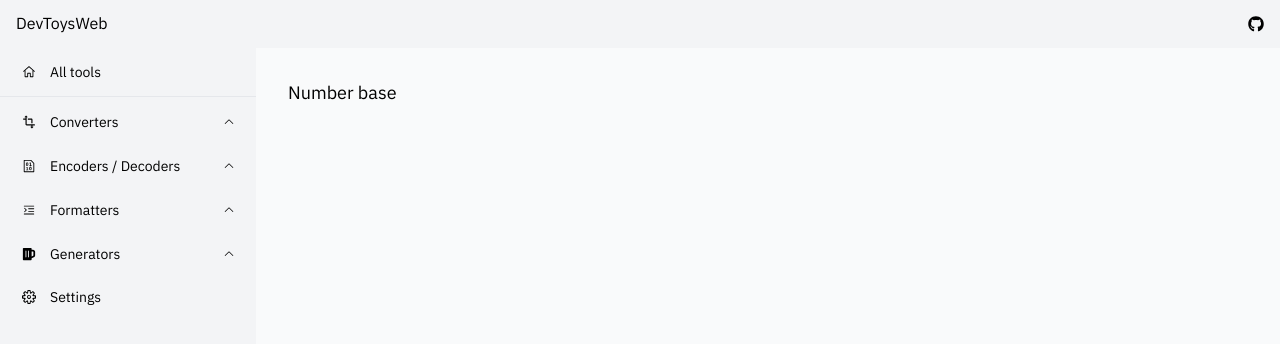
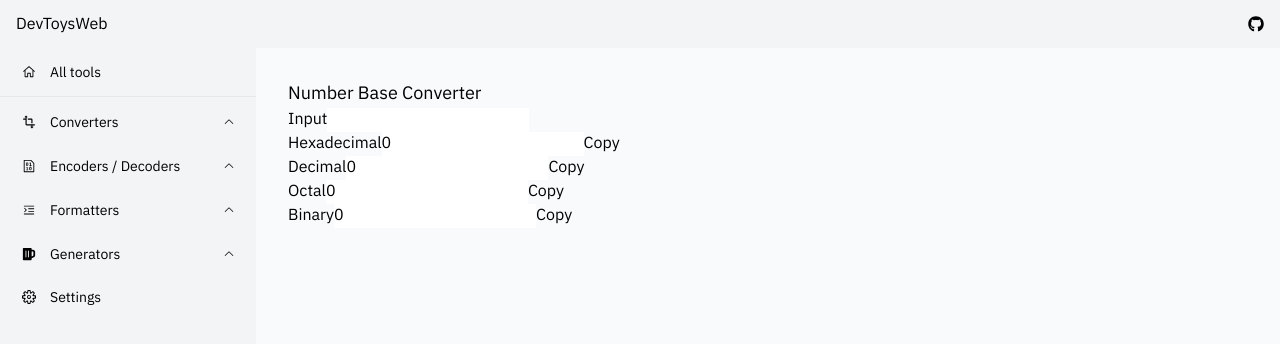
Before and after one commit to morinokami/DevToysWeb, a Next.js app: page /converters/number-base in a window 1280 px wide. Shown: the top 344 px of the page. Built offline with nearby package versions, Linux system fonts and the light colour scheme.

Commit message:
[wip] number-base

```diff
--- a/package.json
+++ b/package.json
@@ -13,12 +13,14 @@
     "next": "12.0.10",
     "next-themes": "^0.0.15",
     "react": "17.0.2",
+    "react-copy-to-clipboard": "^5.0.4",
     "react-dom": "17.0.2",
     "react-icons": "^4.3.1"
   },
   "devDependencies": {
     "@types/node": "17.0.14",
     "@types/react": "17.0.39",
+    "@types/react-copy-to-clipboard": "^5.0.2",
     "autoprefixer": "^10.4.2",
     "eslint": "8.8.0",
     "eslint-config-next": "12.0.10",
--- a/pages/[category]/number-base.tsx
+++ b/pages/[category]/number-base.tsx
@@ -1,9 +1,67 @@
 import { NextPage } from "next";
+import { useState } from "react";
+import { CopyToClipboard } from "react-copy-to-clipboard";
 
 import MainLayout from "../../layouts/MainLayout";
 
 const NumberBase: NextPage = () => {
-  return <MainLayout title="Number base"></MainLayout>;
+  const [input, setInput] = useState("");
+
+  const decimal = Number(input);
+  const hex = Number(input).toString(16);
+  const octal = Number(input).toString(8);
+  const binary = Number(input).toString(2);
+
+  return (
+    <MainLayout title="Number Base Converter">
+      <div>
+        <label>
+          Input
+          <input
+            type="text"
+            value={input}
+            onChange={(e) => setInput(e.target.value)}
+          />
+        </label>
+      </div>
+      <div>
+        <label>
+          Hexadecimal
+          <input type="text" value={hex} readOnly />
+        </label>
+        <CopyToClipboard text={hex}>
+          <button>Copy</button>
+        </CopyToClipboard>
+      </div>
+      <div>
+        <label>
+          Decimal
+          <input type="text" value={decimal} readOnly />
+        </label>
+        <CopyToClipboard text={decimal.toString()}>
+          <button>Copy</button>
+        </CopyToClipboard>
+      </div>
+      <div>
+        <label>
+          Octal
+          <input type="text" value={octal} readOnly />
+        </label>
+        <CopyToClipboard text={octal}>
+          <button>Copy</button>
+        </CopyToClipboard>
+      </div>
+      <div>
+        <label>
+          Binary
+          <input type="text" value={binary} readOnly />
+        </label>
+        <CopyToClipboard text={binary}>
+          <button>Copy</button>
+        </CopyToClipboard>
+      </div>
+    </MainLayout>
+  );
 };
 
 export default NumberBase;
```
Also changed, not shown: 1 other file (tests, documents, lock files or other folders).
